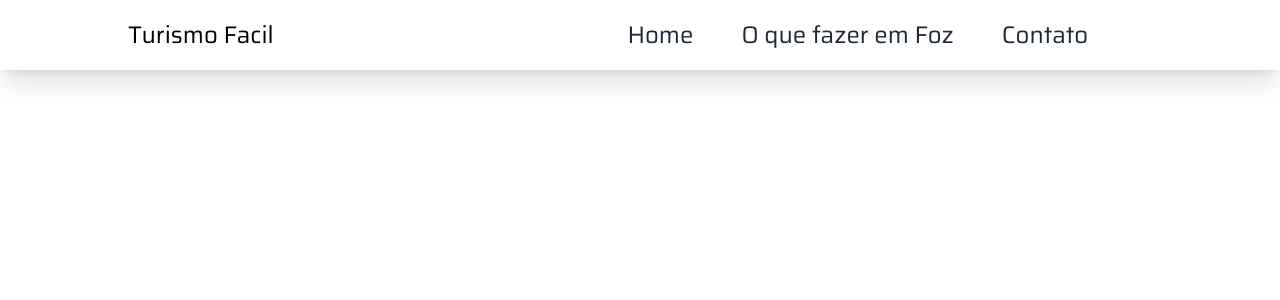
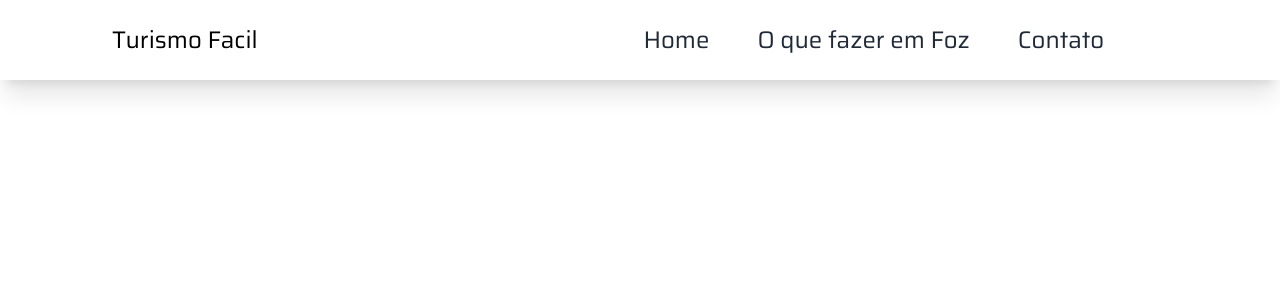
Before and after one commit to JoaoFranca23/TurismoFacil, a Next.js app: page / in a window 1280 px wide. Shown: the top 300 px of the page. Built offline with nearby package versions, Linux system fonts and the light colour scheme.

Commit message:
fix: correção de pequenos erros

```diff
--- a/src/app/components/header.tsx
+++ b/src/app/components/header.tsx
@@ -13,9 +13,11 @@ export function Header() {
 
   const handleOpen = () => setIsOpen((prev) => !prev);
   return (
-    <header className="sticky top-0 h-[70px] shadow-xl text-2xl bg-white  ">
-      <div className="flex justify-between h-full items-center mx-12 lg:mx-32">
-        <div className="cursor-pointer">Turismo Facil</div>
+    <header className="sticky top-0 h-[80px] shadow-xl text-2xl bg-white z-20 ">
+      <div className="flex justify-between h-full items-center mx-10 lg:mx-28">
+        <a href="#" className=" hover:text-gray-300 duration-500">
+          Turismo Facil
+        </a>
 
         <nav>
           <div
@@ -24,11 +26,11 @@ export function Header() {
             {isOpen ? <X /> : <List />}
           </div>
           <ul
-            className={`fixed h-0 p-0
-            flex  flex-col lg:flex-row lg:items-center lg:relative gap-12 lg:p-0 lg:top-0
-              ease-in left-0 transition-all duration-500 mx-12 lg:mx-16  ${
-                isOpen ? "top-20 opacity-100" : "top-[-490px] "
-              } lg:opacity-100
+            className={`fixed p-0 h-auto w-full flex flex-col lg:flex-row
+            lg:items-center lg:relative gap-12 lg:p-0 lg:top-0
+              ease-in left-0 transition-all duration-500 lg:mx-16  ${
+                isOpen ? "top-20 bg-white p-10" : "top-[-490px] "
+              }
       `}>
             {Links.map((link: any) => (
               <li key={Links.name} className="">
```
Also changed, not shown: public/images/banner.png (deleted).
